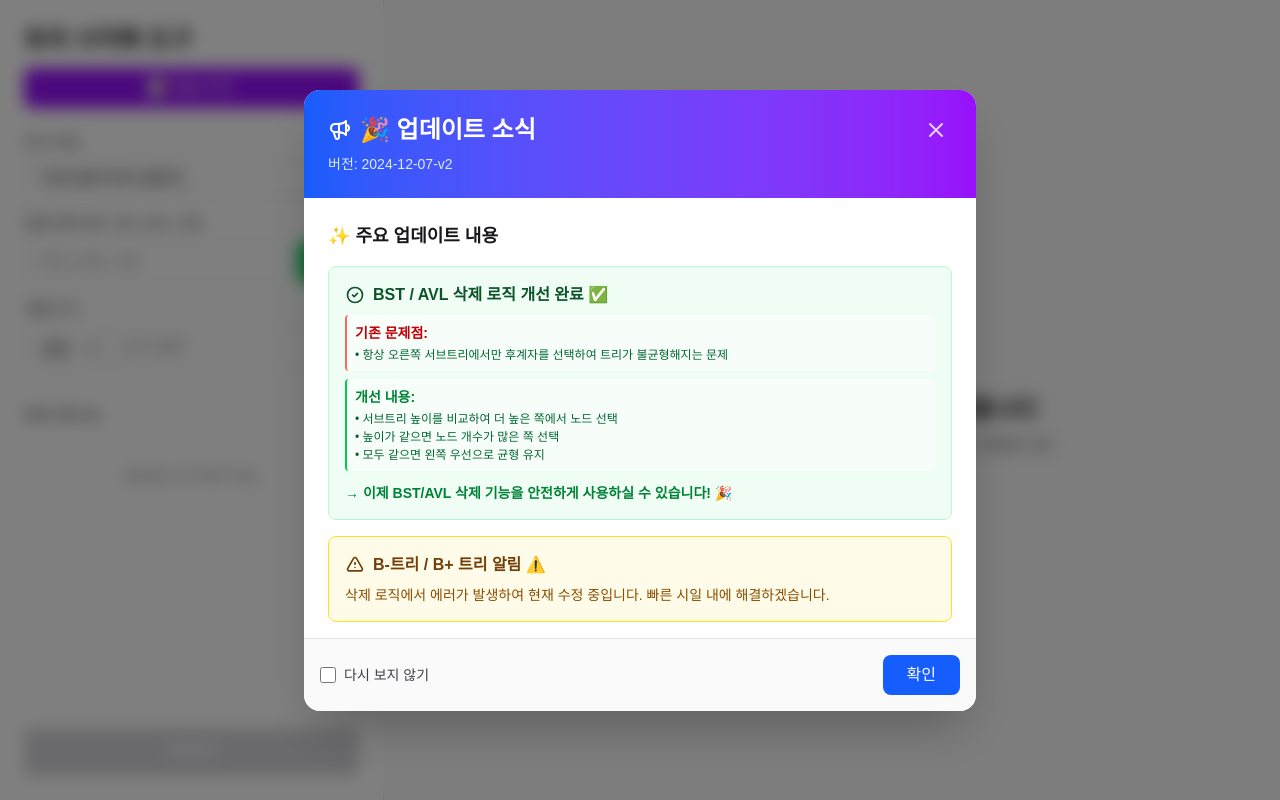
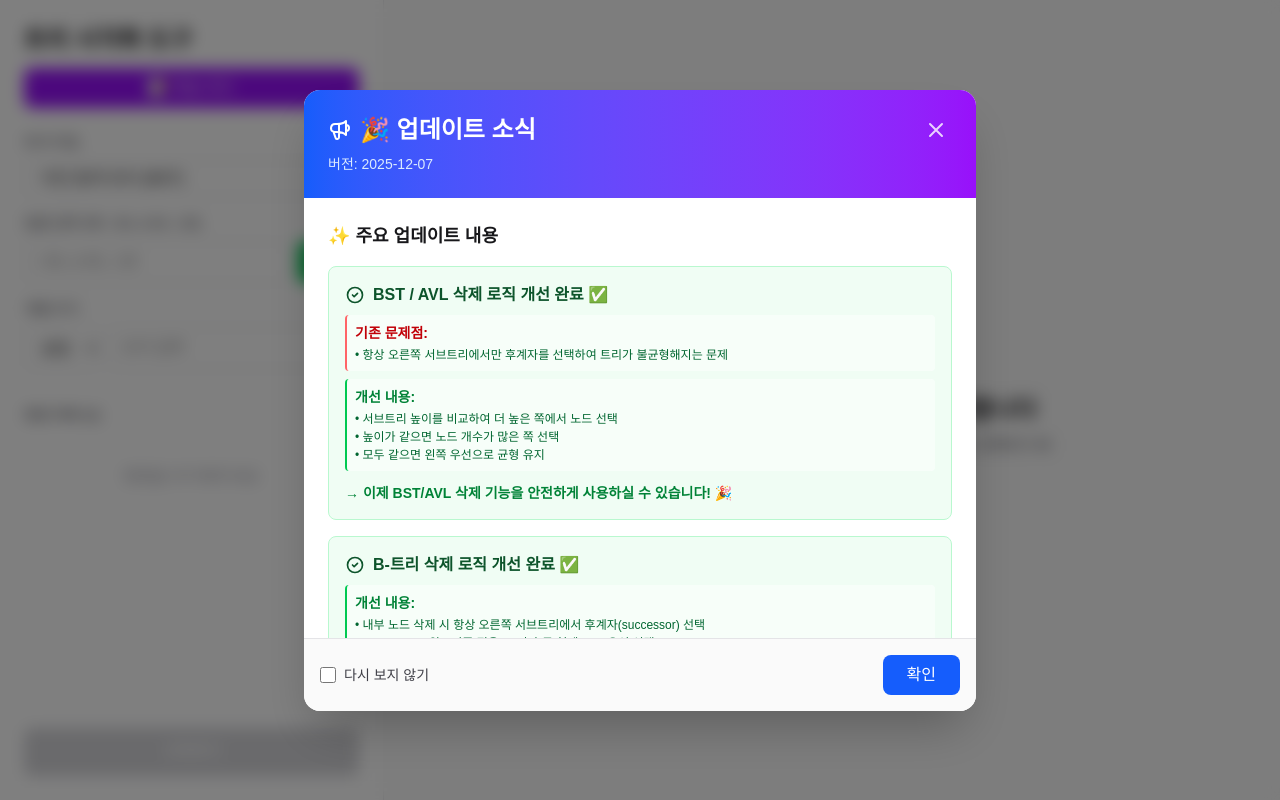
Before and after one commit to GoGangH/tree-helper, a Next.js app: page / in a window 1280 px wide. Built offline with nearby package versions, Linux system fonts and the light colour scheme.

Commit message:
fix: b트리 삭제 로직 수정

```diff
--- a/lib/btree.ts
+++ b/lib/btree.ts
@@ -258,16 +258,8 @@ export class BTree {
   private deleteInternalNode(node: BTreeNode, idx: number): void {
     const key = node.keys[idx];
 
-    if (node.children[idx].keys.length > this.minKeys) {
-      const pred = this.getPredecessor(node, idx);
-      node.keys[idx] = pred;
-      this.steps.push({
-        type: 'highlight',
-        description: `${key}를 선행자 ${pred}로 대체합니다`,
-        tree: this.cloneTree(),
-      });
-      this.deleteKey(node.children[idx], pred);
-    } else if (node.children[idx + 1].keys.length > this.minKeys) {
+    // C++ 구현과 동일: 오른쪽 서브트리(successor)를 우선적으로 사용
+    // 왼쪽 서브트리에서 최댓값을 찾아 올라온 후, 리프에서 삭제
     const succ = this.getSuccessor(node, idx);
     node.keys[idx] = succ;
     this.steps.push({
@@ -276,15 +268,6 @@ export class BTree {
       tree: this.cloneTree(),
     });
     this.deleteKey(node.children[idx + 1], succ);
-    } else {
-      this.steps.push({
-        type: 'merge',
-        description: `자식 노드를 병합합니다`,
-        tree: this.cloneTree(),
-      });
-      this.merge(node, idx);
-      this.deleteKey(node.children[idx], key);
-    }
   }
 
   private getPredecessor(node: BTreeNode, idx: number): number {
@@ -304,16 +287,48 @@ export class BTree {
   }
 
   private fill(node: BTreeNode, idx: number): void {
-    if (idx !== 0 && node.children[idx - 1].keys.length > this.minKeys) {
+    // C++ __best_sibling 로직에 맞게 구현
+    const bestSib = this.getBestSibling(node, idx);
+
+    if (node.children[bestSib].keys.length > this.minKeys) {
+      // redistribute: 형제에서 키를 빌려옴
+      if (bestSib < idx) {
         this.borrowFromPrev(node, idx);
-    } else if (idx !== node.keys.length && node.children[idx + 1].keys.length > this.minKeys) {
+      } else {
         this.borrowFromNext(node, idx);
+      }
     } else {
-      if (idx !== node.keys.length) {
+      // merge: 형제와 병합
+      if (bestSib < idx) {
+        this.merge(node, bestSib);
+      } else {
         this.merge(node, idx);
+      }
+    }
+  }
+
+  // C++의 __best_sibling 함수와 동일한 로직
+  private getBestSibling(node: BTreeNode, idx: number): number {
+    // idx 위치의 자식에 대해 가장 좋은 형제를 선택
+
+    // 맨 왼쪽 자식이면 오른쪽 형제만 가능
+    if (idx === 0) {
+      return idx + 1;
+    }
+
+    // 맨 오른쪽 자식이면 왼쪽 형제만 가능
+    if (idx === node.keys.length) {
+      return idx - 1;
+    }
+
+    // 중간에 있으면 크기가 큰 형제를 선택
+    const leftSibSize = node.children[idx - 1].keys.length;
+    const rightSibSize = node.children[idx + 1].keys.length;
+
+    if (leftSibSize >= rightSibSize) {
+      return idx - 1;
     } else {
-        this.merge(node, idx - 1);
-      }
+      return idx + 1;
     }
   }
 
--- a/views/Home/index.tsx
+++ b/views/Home/index.tsx
@@ -197,7 +197,7 @@ export default function HomeView() {
   return (
     <>
       {/* 공지사항 */}
-      <Announcement version="2024-12-07-v2" title="🎉 업데이트 소식">
+      <Announcement version="2025-12-07" title="🎉 업데이트 소식">
         <div className="space-y-4">
           <div>
             <h3 className="text-lg font-bold text-zinc-900 dark:text-zinc-100 mb-2">
@@ -248,6 +248,41 @@ export default function HomeView() {
             </div>
           </div>
 
+          <div className="bg-green-50 dark:bg-green-950/30 border border-green-200 dark:border-green-800 rounded-lg p-4">
+            <h4 className="font-semibold text-green-900 dark:text-green-100 mb-2 flex items-center gap-2">
+              <svg
+                className="w-5 h-5"
+                fill="none"
+                stroke="currentColor"
+                viewBox="0 0 24 24"
+              >
+                <path
+                  strokeLinecap="round"
+                  strokeLinejoin="round"
+                  strokeWidth={2}
+                  d="M9 12l2 2 4-4m6 2a9 9 0 11-18 0 9 9 0 0118 0z"
+                />
+              </svg>
+              B-트리 삭제 로직 개선 완료 ✅
+            </h4>
+            <div className="space-y-2 text-sm text-green-800 dark:text-green-200">
+              <div className="bg-white/50 dark:bg-zinc-900/50 rounded p-2 border-l-2 border-green-500">
+                <p className="font-semibold text-green-700 dark:text-green-400 mb-1">
+                  개선 내용:
+                </p>
+                <ul className="text-xs space-y-0.5">
+                  <li>• 내부 노드 삭제 시 항상 오른쪽 서브트리에서 후계자(successor) 선택</li>
+                  <li>• Best Sibling 알고리즘 적용: 크기가 큰 형제 노드 우선 선택</li>
+                  <li>• 형제 크기가 같으면 왼쪽 우선으로 균형 유지</li>
+                  <li>• Redistribute/Merge 로직 표준 알고리즘에 맞게 수정</li>
+                </ul>
+              </div>
+              <p className="font-semibold text-green-700 dark:text-green-300 pt-1">
+                → 이제 B-트리 삭제 기능을 안전하게 사용하실 수 있습니다! 🎉
+              </p>
+            </div>
+          </div>
+
           <div className="bg-yellow-50 dark:bg-yellow-950/30 border border-yellow-300 dark:border-yellow-800 rounded-lg p-4">
             <h4 className="font-semibold text-yellow-900 dark:text-yellow-100 mb-2 flex items-center gap-2">
               <svg
@@ -263,11 +298,10 @@ export default function HomeView() {
                   d="M12 9v2m0 4h.01m-6.938 4h13.856c1.54 0 2.502-1.667 1.732-3L13.732 4c-.77-1.333-2.694-1.333-3.464 0L3.34 16c-.77 1.333.192 3 1.732 3z"
                 />
               </svg>
-              B-트리 / B+ 트리 알림 ⚠️
+              B+ 트리 알림 ⚠️
             </h4>
             <p className="text-sm text-yellow-800 dark:text-yellow-200">
-              삭제 로직에서 에러가 발생하여 현재 수정 중입니다. 빠른 시일 내에
-              해결하겠습니다.
+              삭제 로직에서 에러가 발생하여 현재 수정 중입니다. 빠른 시일 내에 해결하겠습니다.
             </p>
           </div>
 
```
Lines whose indentation alone changed are shown as unchanged.
